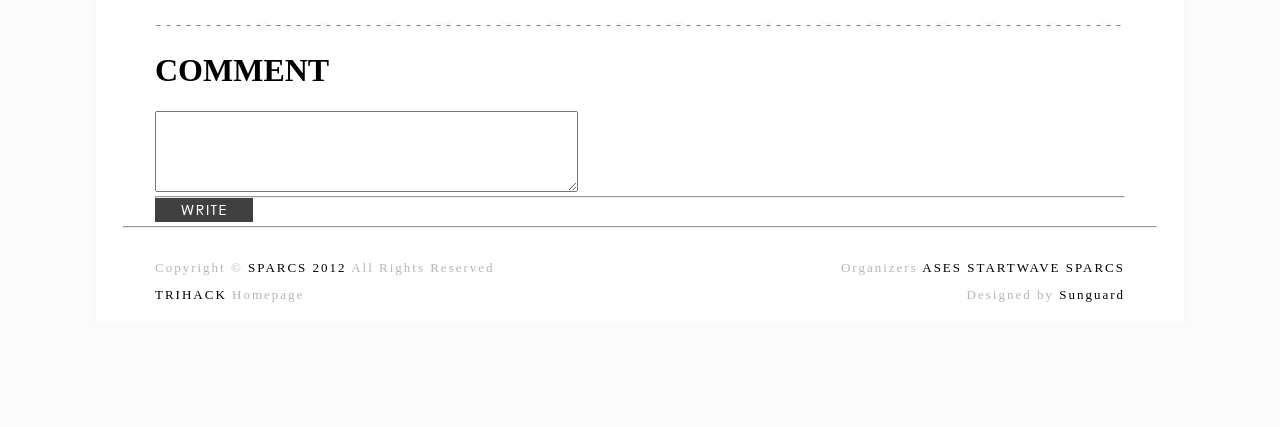
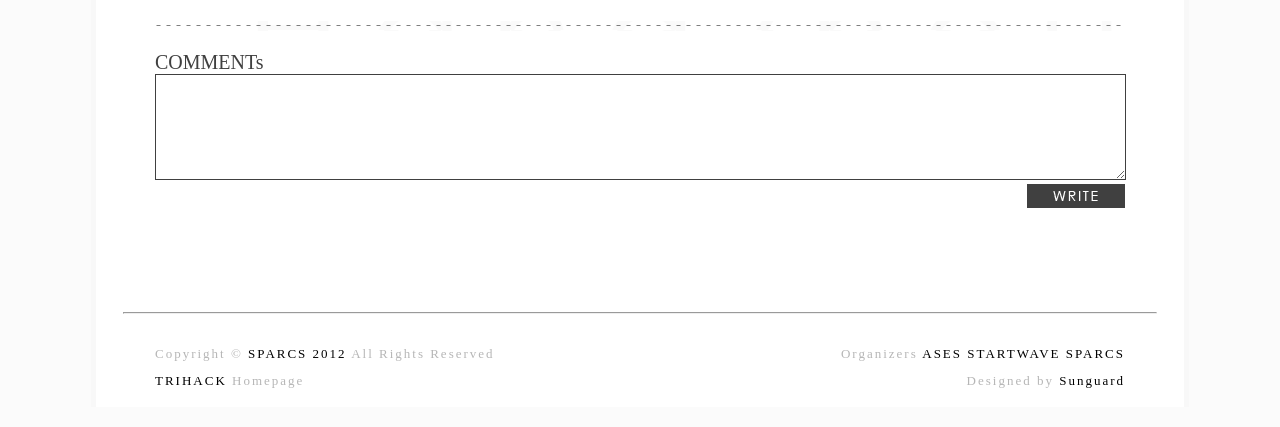
Before and after one commit to sparcs-kaist/trihack, a Django app: template www/templates/forum_view.html in a window 1280 px wide. Shown: the part 317-744 px from the top of the page. Run offline with Django 3.2, Linux system fonts and the light colour scheme; the template is opened without the code that fills it: values that come from a table or form of the project are taken from there, others are empty; data comes from the database, SQL or seed files in the repository.

Commit message:
Comment에 대한 CSS 수정

```diff
--- a/www/media/css/forum_view.css
+++ b/www/media/css/forum_view.css
@@ -74,3 +74,34 @@
 .clear{
     clear:both;
 }
+
+#forum_comments{
+    font-family:"Century Gothic";
+    margin: 20px 0 100px 0;
+}
+#forum_comments_head{
+    font-size:20px;
+    color:#404040;
+}
+#write_comment textarea{
+    width:965px;
+    min-height:100px;
+    height:auto;
+    border:1px solid;
+    border-color:#404040;
+}
+#write_form_writebutton{
+    float:right;
+}
+.forum_comment{
+    margin: 20px 0;
+}
+.forum_comment_info{
+    color:#383838;
+    font-size:13px;
+}
+.forum_comment_content{
+    color:#494949;
+    font-size:15px;
+    margin-top:5px;
+}
--- a/www/templates/forum_view.html
+++ b/www/templates/forum_view.html
@@ -67,7 +67,19 @@
 	</div>
 	<hr class="forum_hr" />
 	<div id="forum_comments">
-		<h1>COMMENT</h1>
+		<div id="forum_comments_head">COMMENTs</div>
+		<form action = "/forum/write_comment/" method="post">
+			{% csrf_token %}
+			<div style="display:none"><input type="hidden" name="post" value="{{ postData.id }}" /></div>
+			<div id="write_comment">
+				<textarea name="text" cols="50" rows="5"></textarea>
+			</div>
+			<div id="write_form_writebutton">
+
+				<input type="image" src="{{MEDIA_URL}}image/button_write.png" onclick="javascript:writeCheck();" />
+			</div>
+			<div style="clear:both;"></div>
+		</form>
 		{% for comment in postData.comment_set.all %}
 			<div class="forum_comment">
 				<div class="forum_comment_info">
@@ -79,23 +91,9 @@
 				</div>
 			</div>
 			{% if not forloop.last %}
-			<hr class="forum_hr" />
+			<hr />
 			{% endif %}
 		{% endfor %}
-		<form action = "/forum/write_comment/" method="post">
-			{% csrf_token %}
-			<div style="display:none"><input type="hidden" name="post" value="{{ postData.id }}" /></div>
-			<div id="write_comment">
-				<textarea name="text" cols="50" rows="5"></textarea>
-			</div>
-			<hr id="borkenhr" />
-			<div id="write_form_writebutton">
-
-				<input type="image" src="{{MEDIA_URL}}image/button_write.png" onclick="javascript:writeCheck();" />
-			</div>
-			<div style="clear:both;"></div>
-
-		</form>
 	</div>
 </div>
 {% endblock %}
```
